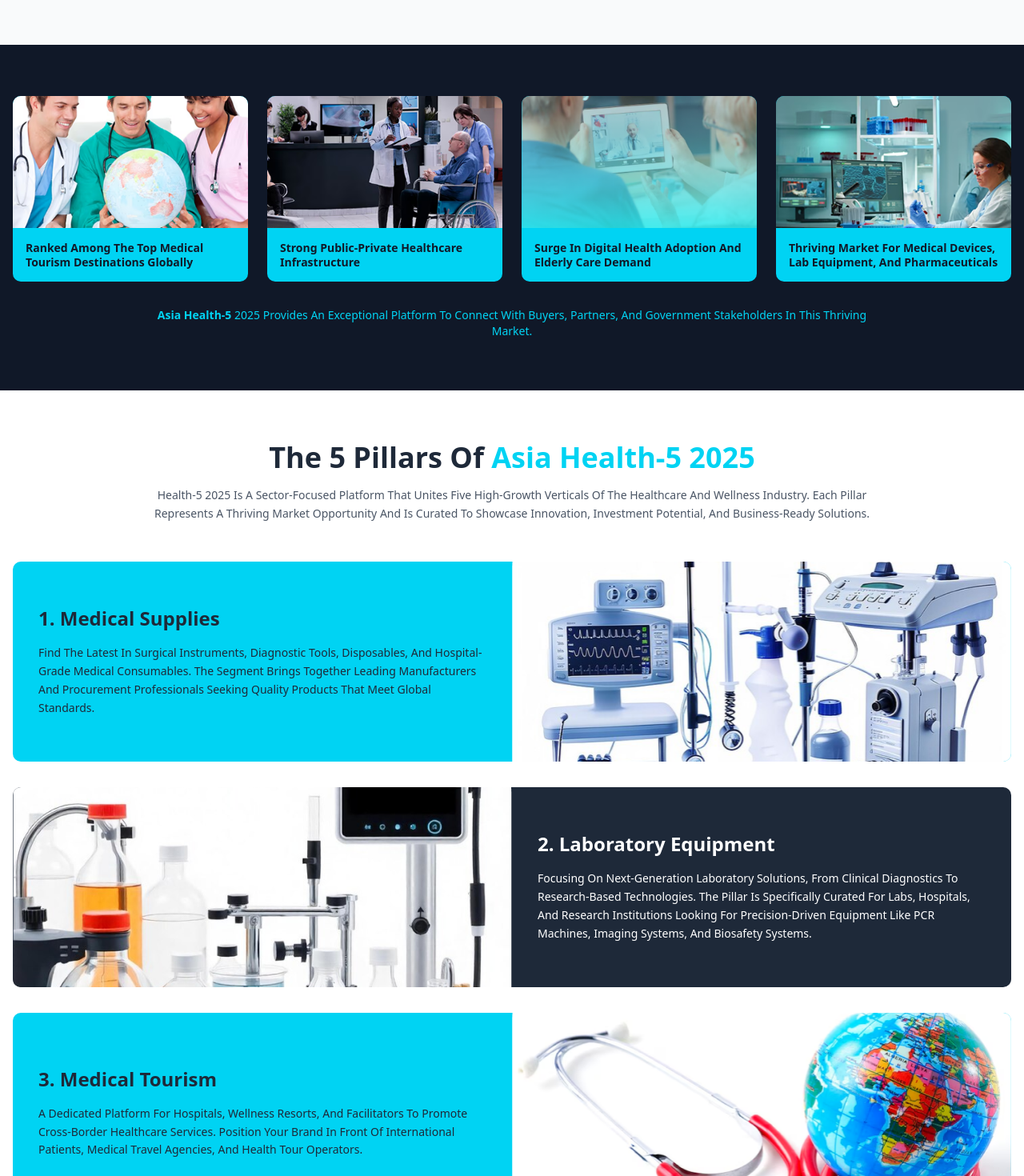
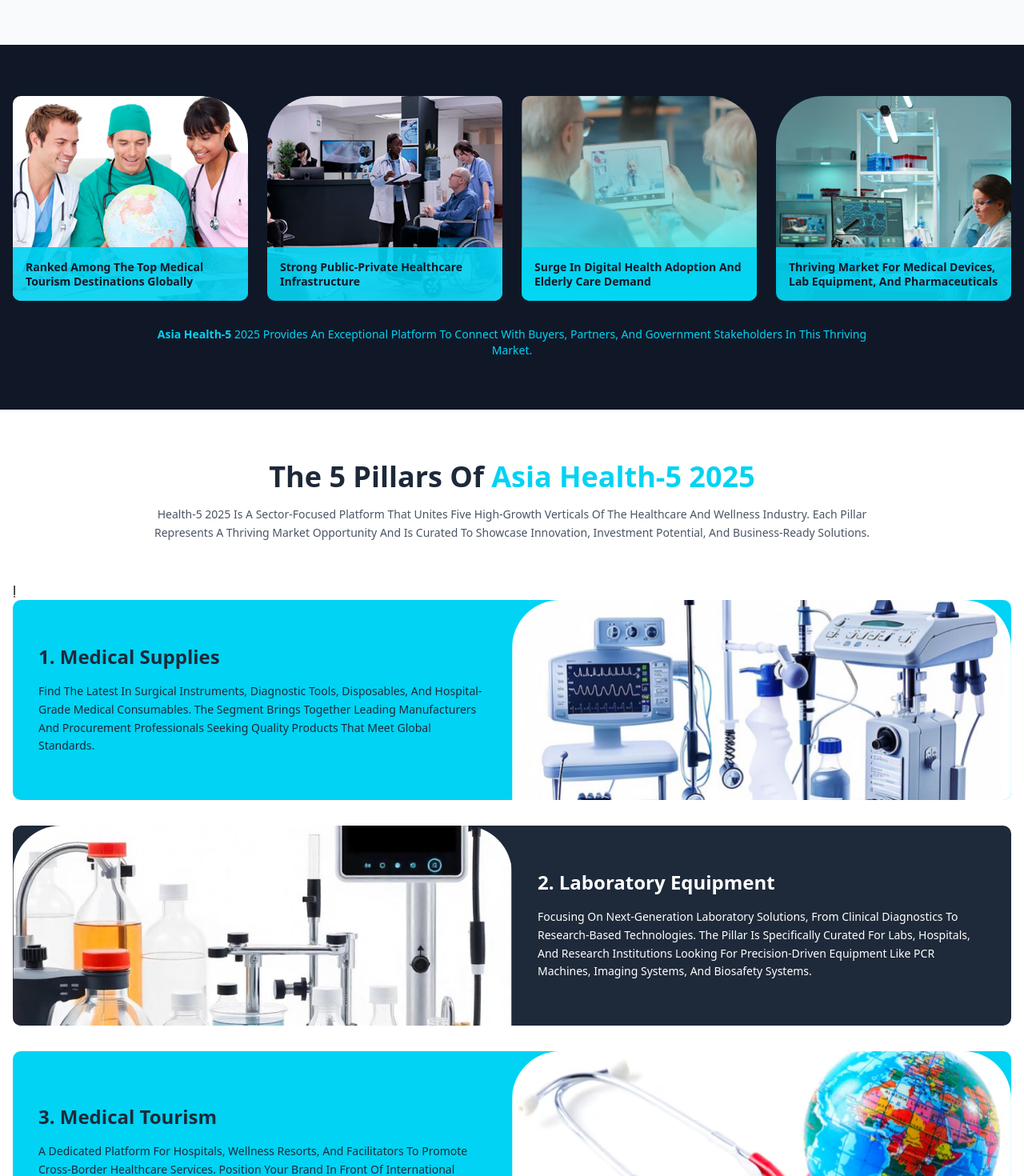
Before and after one commit to maxpo-dev2/asiahealth5, a Next.js app: page / in a window 1280 px wide. Shown: the part 1820-3290 px from the top of the page at 80% size. Built offline with nearby package versions, Linux system fonts and the light colour scheme.

Commit message:
layout changes

```diff
--- a/app/components/features-section.tsx
+++ b/app/components/features-section.tsx
@@ -5,44 +5,44 @@
     <section className="py-16 bg-gray-900">
       <div className="container mx-auto px-4">
         <div className="grid md:grid-cols-2 lg:grid-cols-4 gap-6">
-          <div className="bg-cyan-400 rounded-lg overflow-hidden">
-            <div className="aspect-video relative">
+          <div className="bg-gray-900 rounded-lg overflow-hidden relative h-64">
+            <div className="absolute inset-0 rounded-tl-[0px] rounded-tr-[60px] rounded-br-[0px] rounded-bl-[0px] overflow-hidden">
               <Image src="/overview/overview1.png" alt="Medical Tourism" fill className="object-cover" />
             </div>
-            <div className="p-4">
+            <div className="absolute bottom-0 left-0 right-0 bg-cyan-400/90 p-4">
               <h3 className="font-bold text-gray-900 text-sm leading-tight">
                 Ranked Among The Top Medical Tourism Destinations Globally
               </h3>
             </div>
           </div>
 
-          <div className="bg-cyan-400 rounded-lg overflow-hidden">
-            <div className="aspect-video relative">
+          <div className="bg-gray-900 rounded-lg overflow-hidden relative h-64">
+            <div className="absolute inset-0 rounded-tl-[60px] rounded-tr-[0px] rounded-br-[0px] rounded-bl-[0px] overflow-hidden">
               <Image src="/overview/overview2.png" alt="Healthcare Infrastructure" fill className="object-cover" />
             </div>
-            <div className="p-4">
+            <div className="absolute bottom-0 left-0 right-0 bg-cyan-400/90 p-4">
               <h3 className="font-bold text-gray-900 text-sm leading-tight">
-                Strong Public-Private Healthcare Infrastructure
+                Strong Public-Private Healthcare Infrastructure &nbsp; &nbsp; &nbsp; &nbsp; &nbsp; &nbsp;
               </h3>
             </div>
           </div>
 
-          <div className="bg-cyan-400 rounded-lg overflow-hidden">
-            <div className="aspect-video relative">
+          <div className="bg-gray-900 rounded-lg overflow-hidden relative h-64">
+            <div className="absolute inset-0 rounded-tl-[0px] rounded-tr-[60px] rounded-br-[0px] rounded-bl-[0px] overflow-hidden">
               <Image src="/overview/overview3.png" alt="Digital Health" fill className="object-cover" />
             </div>
-            <div className="p-4">
+            <div className="absolute bottom-0 left-0 right-0 bg-cyan-400/90 p-4">
               <h3 className="font-bold text-gray-900 text-sm leading-tight">
                 Surge In Digital Health Adoption And Elderly Care Demand
               </h3>
             </div>
           </div>
 
-          <div className="bg-cyan-400 rounded-lg overflow-hidden">
-            <div className="aspect-video relative">
+          <div className="bg-gray-900 rounded-lg overflow-hidden relative h-64">
+            <div className="absolute inset-0 rounded-tl-[60px] rounded-tr-[0px] rounded-br-[0px] rounded-bl-[0px] overflow-hidden ">
               <Image src="/overview/overview4.png" alt="Medical Devices" fill className="object-cover" />
             </div>
-            <div className="p-4">
+            <div className="absolute bottom-0 left-0 right-0 bg-cyan-400/90 p-4">
               <h3 className="font-bold text-gray-900 text-sm leading-tight">
                 Thriving Market For Medical Devices, Lab Equipment, And Pharmaceuticals
               </h3>
--- a/app/components/pillars-section.tsx
+++ b/app/components/pillars-section.tsx
@@ -13,7 +13,7 @@
             Wellness Industry. Each Pillar Represents A Thriving Market Opportunity And Is Curated To Showcase
             Innovation, Investment Potential, And Business-Ready Solutions.
           </p>
-        </div>
+        </div>ḷ
 
         <div className="space-y-8">
           {/* Pillar 1 - Medical Supplies */}
@@ -27,16 +27,17 @@
                   Quality Products That Meet Global Standards.
                 </p>
               </div>
-              <div className="relative min-h-[250px]">
-                <Image src="/pillar/pillar1.png" alt="Medical Supplies" fill className="object-cover" />
-              </div>
+<div className="relative min-h-[250px] rounded-tl-[60px] rounded-tr-[60px] rounded-br-[0px] rounded-bl-[0px] overflow-hidden">
+  <Image src="/pillar/pillar1.png" alt="Medical Supplies" fill className="object-cover" />
+</div>
+
             </div>
           </div>
 
           {/* Pillar 2 - Laboratory Equipment */}
           <div className="bg-gray-800 rounded-lg overflow-hidden">
             <div className="grid lg:grid-cols-2">
-              <div className="relative min-h-[250px]">
+              <div className="relative min-h-[250px] rounded-tl-[60px] rounded-tr-[60px] rounded-br-[0px] rounded-bl-[0px] overflow-hidden">
                 <Image src="/pillar/pillar2.png" alt="Laboratory Equipment" fill className="object-cover" />
               </div>
               <div className="p-8 flex flex-col justify-center">
@@ -61,7 +62,7 @@
                   And Health Tour Operators.
                 </p>
               </div>
-              <div className="relative min-h-[250px]">
+              <div className="relative min-h-[250px] rounded-tl-[60px] rounded-tr-[60px] rounded-br-[0px] rounded-bl-[0px] overflow-hidden">
                 <Image src="/pillar/pillar3.png" alt="Medical Tourism" fill className="object-cover" />
               </div>
             </div>
@@ -70,7 +71,7 @@
           {/* Pillar 4 - Digital Health */}
           <div className="bg-gray-800 rounded-lg overflow-hidden">
             <div className="grid lg:grid-cols-2">
-              <div className="relative min-h-[250px]">
+              <div className="relative min-h-[250px] rounded-tl-[60px] rounded-tr-[60px] rounded-br-[0px] rounded-bl-[0px] overflow-hidden">
                 <Image src="/pillar/pillar4.png" alt="Digital Health" fill className="object-cover" />
               </div>
               <div className="p-8 flex flex-col justify-center">
@@ -96,7 +97,7 @@
                   Wellness Investors.
                 </p>
               </div>
-              <div className="relative min-h-[250px]">
+              <div className="relative min-h-[250px] rounded-tl-[60px] rounded-tr-[60px] rounded-br-[0px] rounded-bl-[0px] overflow-hidden">
                 <Image src="/pillar/pillar5.png" alt="Elderly Care" fill className="object-cover" />
               </div>
             </div>
```
Also changed, not shown: app/sections/image.png (added).
